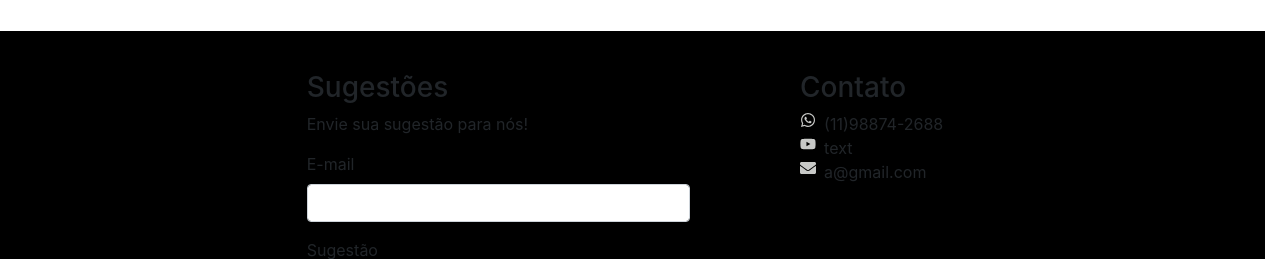
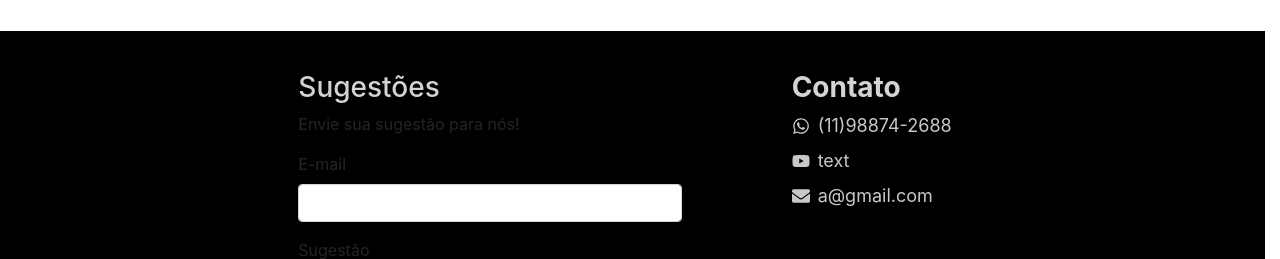
Before and after one commit to Jonatas6199/store-catalog, a React (Create React App) app: page / in a window 1280 px wide. Shown: the part 928-1187 px from the top of the page. Built offline with nearby package versions, Linux system fonts and the light colour scheme.

Commit message:
fix icons style

```diff
--- a/src/components/Contact/index.js
+++ b/src/components/Contact/index.js
@@ -20,34 +20,34 @@ export default function Contact() {
 
   return (
     <div className='contato col-md-auto'>
-      <h3>Contato</h3>
+      <h3><strong>Contato</strong></h3>
       {contact.whatsapp !== undefined ? (
         <div className='contact-items'>
-          <FaWhatsapp size={16} color='#c8c9c7'></FaWhatsapp>
+          <FaWhatsapp size={18} color='#c8c9c7'></FaWhatsapp>
           {contact.whatsapp}
         </div>
       ) : null}
       {contact.youtube !== undefined ? (
         <div className='contact-items'>
-          <FaYoutube size={16} color='#c8c9c7'></FaYoutube>
+          <FaYoutube size={18} color='#c8c9c7'></FaYoutube>
           {contact.youtube}
         </div>
       ) : null}
       {contact.email !== undefined ? (
         <div className='contact-items'>
-          <FaEnvelope size={16} color='#c8c9c7'></FaEnvelope>
+          <FaEnvelope size={18} color='#c8c9c7'></FaEnvelope>
           {contact.email}
         </div>
       ) : null}
       {contact.facebook !== undefined ? (
         <div className='contact-items'>
-          <FaFacebook size={16} color='#c8c9c7'></FaFacebook>
+          <FaFacebook size={18} color='#c8c9c7'></FaFacebook>
           {contact.facebook}
         </div>
       ) : null}
       {contact.instagram !== undefined ? (
         <div className='contact-items'>
-          <FaInstagram size={16} color='#c8c9c7'></FaInstagram>
+          <FaInstagram size={18} color='#c8c9c7'></FaInstagram>
           {contact.instagram}
         </div>
       ) : null}
--- a/src/components/Contact/styles.css
+++ b/src/components/Contact/styles.css
@@ -1,9 +1,16 @@
 .contact-items{
     display: flex;
-    /* font-size: 18px; */
+    align-items: center;
+    margin-bottom: 8px;
+    font-size: 18px;
     text-decoration: none;
+    color: #c8c9c7;
 }
 
 .contact-items svg {
     margin-right: 8px;
 }
+
+h3{
+    color: lightgray;
+}
```
